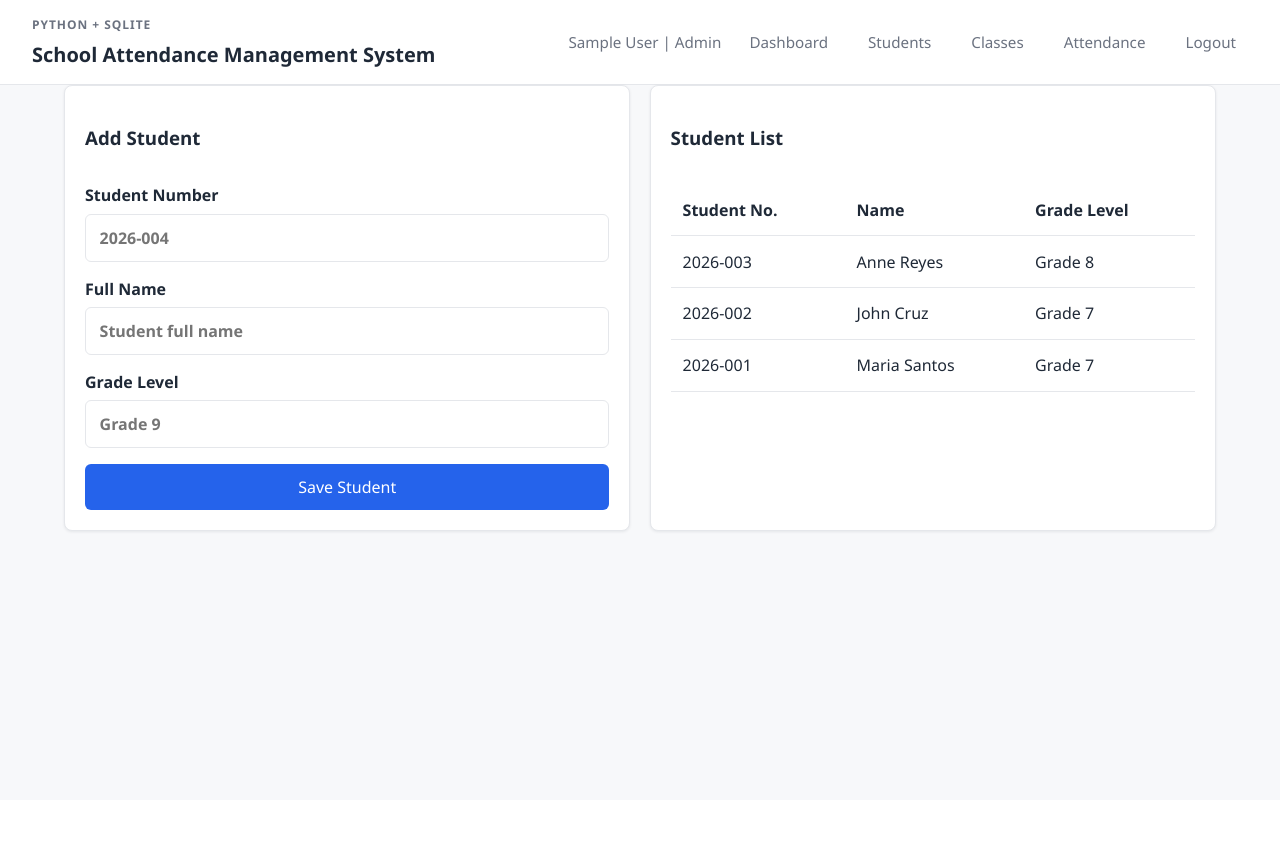
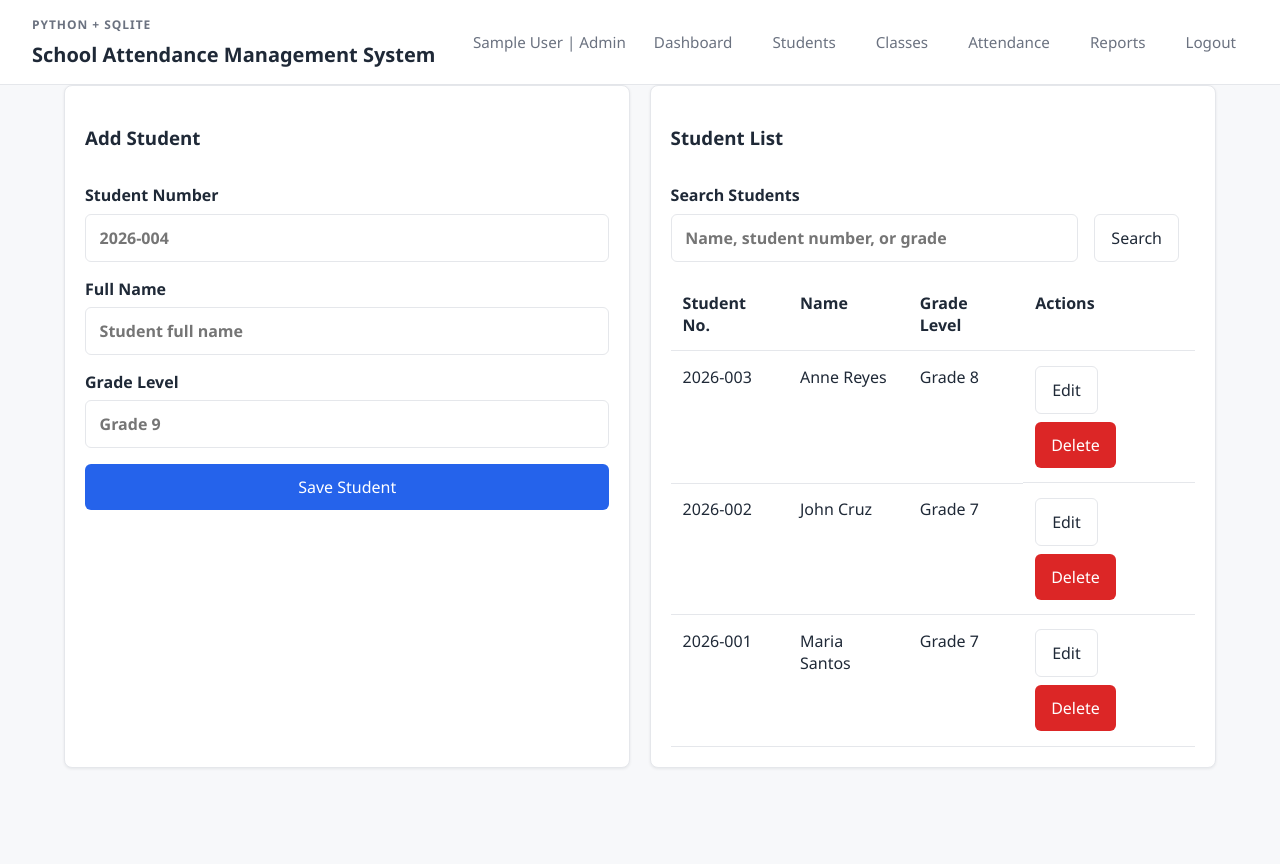
Before and after one commit to HJACKALWAYS/school-attendance-management-system, a Flask app: page /students in a window 1280 px wide. Before the commit the page ends 533 px from the top, so only its background shows below. Run offline with Flask 3, Linux system fonts and the light colour scheme; the visitor is signed in with stand-in values (Sample User, id 1); data comes from the database, SQL or seed files in the repository.

Commit message:
Improve attendance management features

```diff
--- a/attendance_app/__init__.py
+++ b/attendance_app/__init__.py
@@ -1,3 +1,4 @@
+import os
 from pathlib import Path
 
 from flask import Flask
@@ -8,7 +9,7 @@ from .routes import main_bp
 
 def create_app() -> Flask:
     app = Flask(__name__)
-    app.config["SECRET_KEY"] = "dev-secret-key"
+    app.config["SECRET_KEY"] = os.environ.get("SECRET_KEY", "dev-secret-key")
     app.config["DATABASE"] = str(Path(app.root_path).parent / "attendance.db")
 
     init_db(app)
--- a/attendance_app/routes.py
+++ b/attendance_app/routes.py
@@ -99,6 +99,7 @@ def dashboard():
 @admin_required
 def students():
     db = get_db()
+    search = request.args.get("search", "").strip()
     if request.method == "POST":
         student_number = request.form["student_number"].strip()
         full_name = request.form["full_name"].strip()
@@ -121,10 +122,69 @@ def students():
             except Exception:
                 flash("Student number must be unique.", "error")
 
-    student_rows = db.execute(
-        "SELECT * FROM students ORDER BY full_name"
-    ).fetchall()
-    return render_template("students.html", students=student_rows)
+    if search:
+        student_rows = db.execute(
+            """
+            SELECT * FROM students
+            WHERE student_number LIKE ? OR full_name LIKE ? OR grade_level LIKE ?
+            ORDER BY full_name
+            """,
+            (f"%{search}%", f"%{search}%", f"%{search}%"),
+        ).fetchall()
+    else:
+        student_rows = db.execute(
+            "SELECT * FROM students ORDER BY full_name"
+        ).fetchall()
+    return render_template("students.html", students=student_rows, search=search)
+
+
+@main_bp.route("/students/<int:student_id>/edit", methods=["GET", "POST"])
+@login_required
+@admin_required
+def edit_student(student_id):
+    db = get_db()
+    student = db.execute("SELECT * FROM students WHERE id = ?", (student_id,)).fetchone()
+    if not student:
+        flash("Student not found.", "error")
+        return redirect(url_for("main.students"))
+
+    if request.method == "POST":
+        student_number = request.form["student_number"].strip()
+        full_name = request.form["full_name"].strip()
+        grade_level = request.form["grade_level"].strip()
+
+        if not student_number or not full_name or not grade_level:
+            flash("All student fields are required.", "error")
+        else:
+            try:
+                db.execute(
+                    """
+                    UPDATE students
+                    SET student_number = ?, full_name = ?, grade_level = ?
+                    WHERE id = ?
+                    """,
+                    (student_number, full_name, grade_level, student_id),
+                )
+                db.commit()
+                flash("Student updated successfully.", "success")
+                return redirect(url_for("main.students"))
+            except Exception:
+                flash("Student number must be unique.", "error")
+
+    return render_template("student_form.html", student=student)
+
+
+@main_bp.route("/students/<int:student_id>/delete", methods=["POST"])
+@login_required
+@admin_required
+def delete_student(student_id):
+    db = get_db()
+    db.execute("DELETE FROM attendance_records WHERE student_id = ?", (student_id,))
+    db.execute("DELETE FROM enrollments WHERE student_id = ?", (student_id,))
+    db.execute("DELETE FROM students WHERE id = ?", (student_id,))
+    db.commit()
+    flash("Student deleted successfully.", "success")
+    return redirect(url_for("main.students"))
 
 
 @main_bp.route("/classes", methods=["GET", "POST"])
@@ -151,6 +211,52 @@ def classes():
     class_rows = db.execute("SELECT * FROM classes ORDER BY name").fetchall()
     students = db.execute("SELECT * FROM students ORDER BY full_name").fetchall()
     return render_template("classes.html", classes=class_rows, students=students)
+
+
+@main_bp.route("/classes/<int:class_id>/edit", methods=["GET", "POST"])
+@login_required
+@admin_required
+def edit_class(class_id):
+    db = get_db()
+    class_row = db.execute("SELECT * FROM classes WHERE id = ?", (class_id,)).fetchone()
+    if not class_row:
+        flash("Class not found.", "error")
+        return redirect(url_for("main.classes"))
+
+    if request.method == "POST":
+        name = request.form["name"].strip()
+        section = request.form["section"].strip()
+        schedule = request.form["schedule"].strip()
+
+        if not name or not section or not schedule:
+            flash("All class fields are required.", "error")
+        else:
+            db.execute(
+                """
+                UPDATE classes
+                SET name = ?, section = ?, schedule = ?
+                WHERE id = ?
+                """,
+                (name, section, schedule, class_id),
+            )
+            db.commit()
+            flash("Class updated successfully.", "success")
+            return redirect(url_for("main.classes"))
+
+    return render_template("class_form.html", class_row=class_row)
+
+
+@main_bp.route("/classes/<int:class_id>/delete", methods=["POST"])
+@login_required
+@admin_required
+def delete_class(class_id):
+    db = get_db()
+    db.execute("DELETE FROM attendance_records WHERE class_id = ?", (class_id,))
+    db.execute("DELETE FROM enrollments WHERE class_id = ?", (class_id,))
+    db.execute("DELETE FROM classes WHERE id = ?", (class_id,))
+    db.commit()
+    flash("Class deleted successfully.", "success")
+    return redirect(url_for("main.classes"))
 
 
 @main_bp.route("/enroll", methods=["POST"])
@@ -242,3 +348,59 @@ def attendance():
         today=date.today().isoformat(),
         attendance_summary=attendance_summary,
     )
+
+
+@main_bp.route("/reports")
+@login_required
+def reports():
+    db = get_db()
+    class_id = request.args.get("class_id", type=int)
+    status = request.args.get("status", "").strip()
+    start_date = request.args.get("start_date", "").strip()
+    end_date = request.args.get("end_date", "").strip()
+
+    filters = []
+    values = []
+    if class_id:
+        filters.append("ar.class_id = ?")
+        values.append(class_id)
+    if status:
+        filters.append("ar.status = ?")
+        values.append(status)
+    if start_date:
+        filters.append("ar.attendance_date >= ?")
+        values.append(start_date)
+    if end_date:
+        filters.append("ar.attendance_date <= ?")
+        values.append(end_date)
+
+    where_clause = f"WHERE {' AND '.join(filters)}" if filters else ""
+    records = db.execute(
+        f"""
+        SELECT ar.attendance_date, ar.status, ar.remarks,
+               s.student_number, s.full_name, s.grade_level,
+               c.name AS class_name, c.section
+        FROM attendance_records ar
+        JOIN students s ON s.id = ar.student_id
+        JOIN classes c ON c.id = ar.class_id
+        {where_clause}
+        ORDER BY ar.attendance_date DESC, c.name, s.full_name
+        """,
+        values,
+    ).fetchall()
+
+    classes = db.execute("SELECT * FROM classes ORDER BY name").fetchall()
+    totals = {"Present": 0, "Late": 0, "Absent": 0}
+    for record in records:
+        totals[record["status"]] += 1
+
+    return render_template(
+        "reports.html",
+        records=records,
+        classes=classes,
+        totals=totals,
+        selected_class_id=class_id,
+        selected_status=status,
+        start_date=start_date,
+        end_date=end_date,
+    )
--- a/attendance_app/static/style.css
+++ b/attendance_app/static/style.css
@@ -140,6 +140,19 @@ a {
     gap: 1rem;
 }
 
+.toolbar-form {
+    grid-template-columns: minmax(220px, 1fr) auto auto;
+    align-items: end;
+    margin-bottom: 1rem;
+}
+
+.filter-grid {
+    display: grid;
+    grid-template-columns: repeat(auto-fit, minmax(180px, 1fr));
+    gap: 1rem;
+    align-items: end;
+}
+
 label {
     display: grid;
     gap: 0.45rem;
@@ -174,6 +187,49 @@ button {
 .primary-button:hover,
 button:hover {
     background: var(--accent-dark);
+}
+
+.secondary-button,
+.secondary-link {
+    display: inline-flex;
+    align-items: center;
+    justify-content: center;
+    border: 1px solid var(--line);
+    border-radius: 6px;
+    padding: 0.75rem 1rem;
+    background: #ffffff;
+    color: var(--ink);
+}
+
+.secondary-button:hover,
+.secondary-link:hover {
+    background: #f3f4f6;
+}
+
+.danger-button {
+    background: #dc2626;
+}
+
+.danger-button:hover {
+    background: #b91c1c;
+}
+
+.actions-cell,
+.form-actions {
+    display: flex;
+    gap: 0.5rem;
+    align-items: center;
+    flex-wrap: wrap;
+}
+
+.actions-cell form {
+    margin: 0;
+}
+
+.narrow-panel {
+    max-width: 640px;
+    margin-left: auto;
+    margin-right: auto;
 }
 
 table {
@@ -258,4 +314,8 @@ small {
         flex-direction: column;
         align-items: flex-start;
     }
+
+    .toolbar-form {
+        grid-template-columns: 1fr;
+    }
 }
--- a/attendance_app/templates/base.html
+++ b/attendance_app/templates/base.html
@@ -21,6 +21,7 @@
                     <a href="{{ url_for('main.classes') }}">Classes</a>
                 {% endif %}
                 <a href="{{ url_for('main.attendance') }}">Attendance</a>
+                <a href="{{ url_for('main.reports') }}">Reports</a>
                 <a href="{{ url_for('main.logout') }}">Logout</a>
             {% else %}
                 <a href="{{ url_for('main.login') }}">Login</a>
--- a/attendance_app/templates/students.html
+++ b/attendance_app/templates/students.html
@@ -24,12 +24,22 @@
         <div class="panel-heading">
             <h3>Student List</h3>
         </div>
+        <form method="get" class="inline-form toolbar-form">
+            <label>Search Students
+                <input type="text" name="search" value="{{ search }}" placeholder="Name, student number, or grade">
+            </label>
+            <button type="submit" class="secondary-button">Search</button>
+            {% if search %}
+                <a class="secondary-link" href="{{ url_for('main.students') }}">Clear</a>
+            {% endif %}
+        </form>
         <table>
             <thead>
                 <tr>
                     <th>Student No.</th>
                     <th>Name</th>
                     <th>Grade Level</th>
+                    <th>Actions</th>
                 </tr>
             </thead>
             <tbody>
@@ -38,10 +48,16 @@
                     <td>{{ student.student_number }}</td>
                     <td>{{ student.full_name }}</td>
                     <td>{{ student.grade_level }}</td>
+                    <td class="actions-cell">
+                        <a class="secondary-link" href="{{ url_for('main.edit_student', student_id=student.id) }}">Edit</a>
+                        <form method="post" action="{{ url_for('main.delete_student', student_id=student.id) }}" onsubmit="return confirm('Delete this student and related attendance records?');">
+                            <button type="submit" class="danger-button">Delete</button>
+                        </form>
+                    </td>
                 </tr>
                 {% else %}
                 <tr>
-                    <td colspan="3">No students yet.</td>
+                    <td colspan="4">No students found.</td>
                 </tr>
                 {% endfor %}
             </tbody>
```
Also changed, not shown: attendance_app/templates/class_form.html (added, +24 -0 lines), attendance_app/templates/classes.html (+8 -1 lines), attendance_app/templates/reports.html (added, +88 -0 lines), attendance_app/templates/student_form.html (added, +24 -0 lines), README.md.
